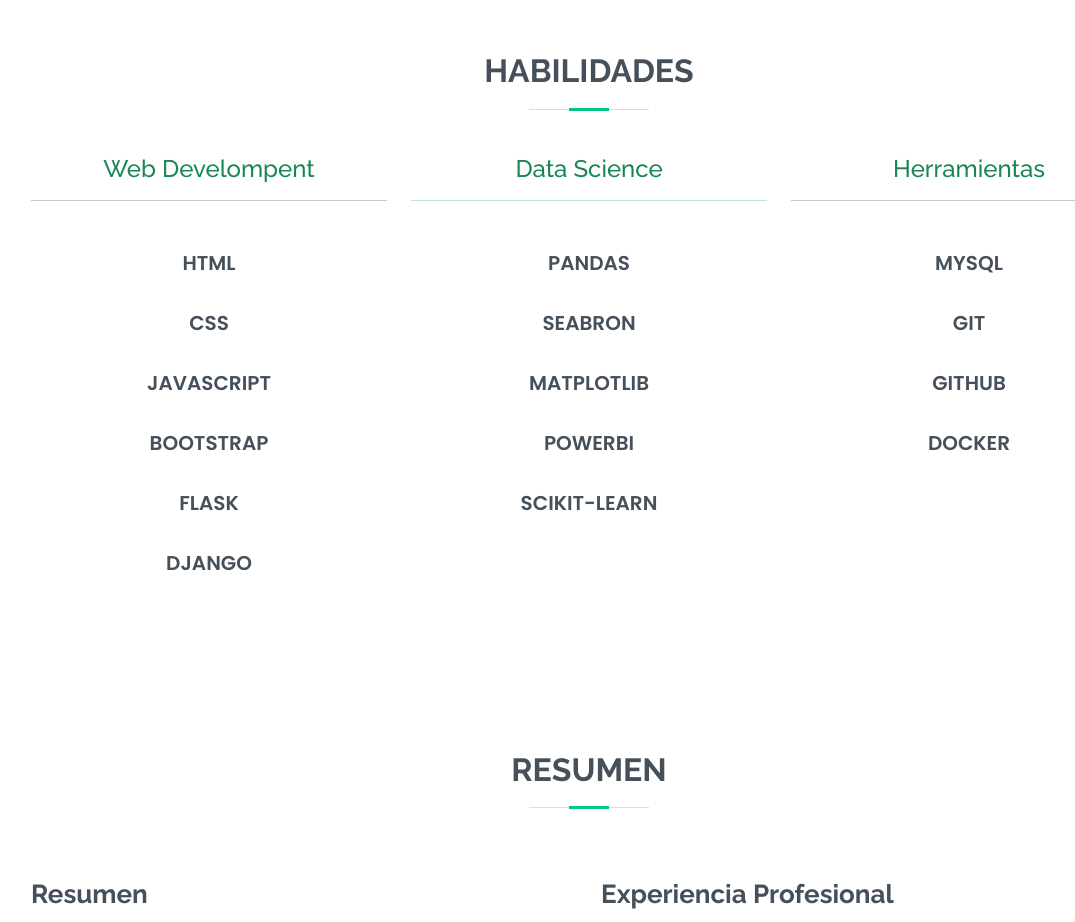
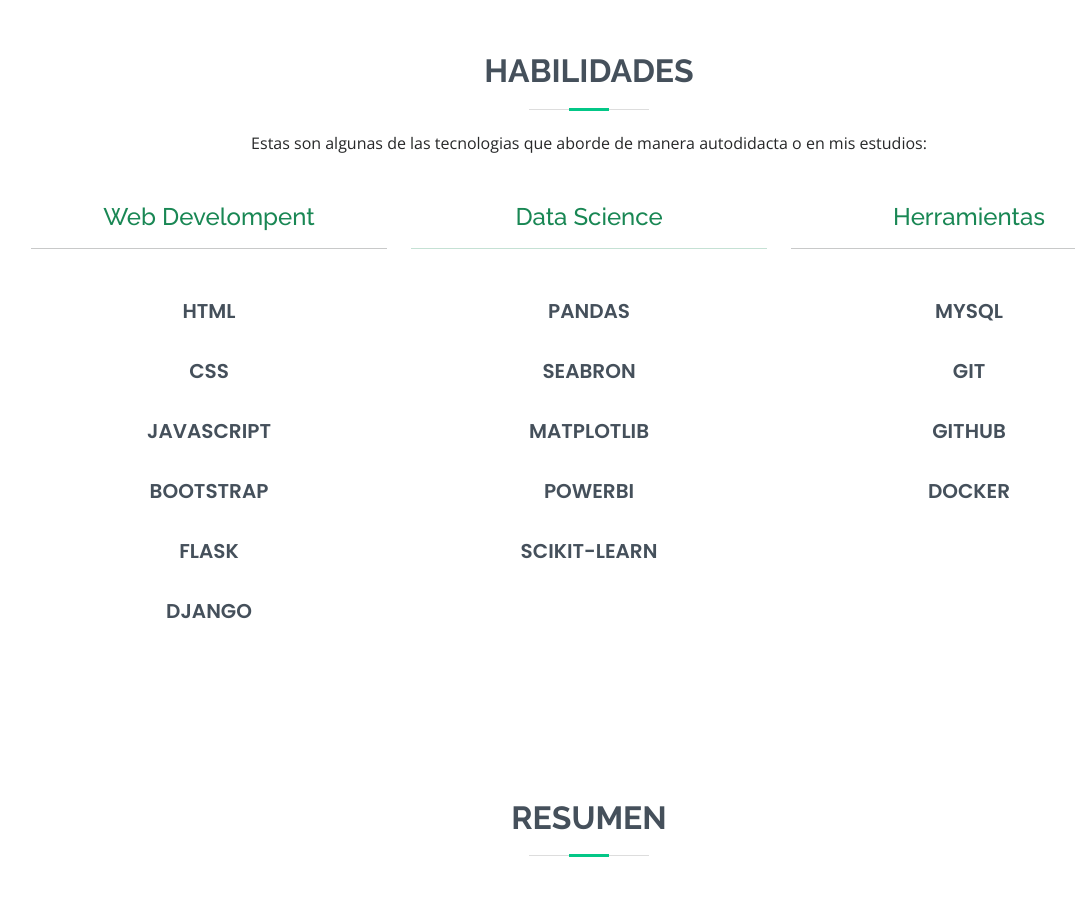
Before and after one commit to JeremiasBarolo/Curriculum-Resume, a plain HTML site: page index.html in a window 1280 px wide. Shown: the part 1440-2362 px from the top of the page, without its empty margins (101-1176 px from the left). Drawn offline with nearby package versions, Linux system fonts and the light colour scheme.

Commit message:
actualizacion de parrafo en Skills

```diff
--- a/index.html
+++ b/index.html
@@ -114,8 +114,10 @@
 
         <div class="section-title">
           <h2>Habilidades</h2>
+          <p>Estas son algunas de las tecnologias que aborde de manera autodidacta o en mis estudios:</p>
           <br>
-        <div class="row skills-content">
+          <br>
+          <div class="row skills-content">
 
           <div class="col-lg-4">
 
```
